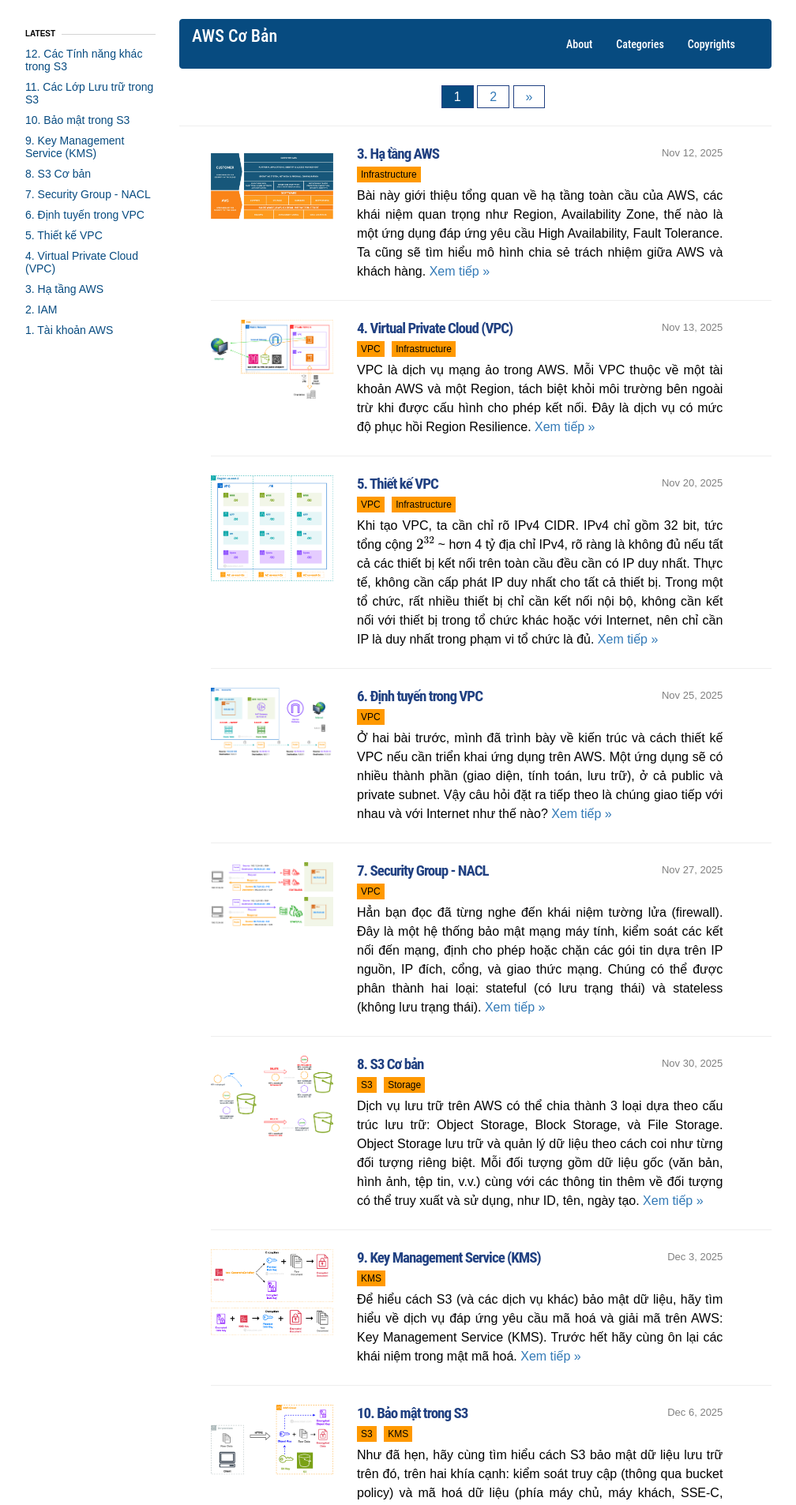
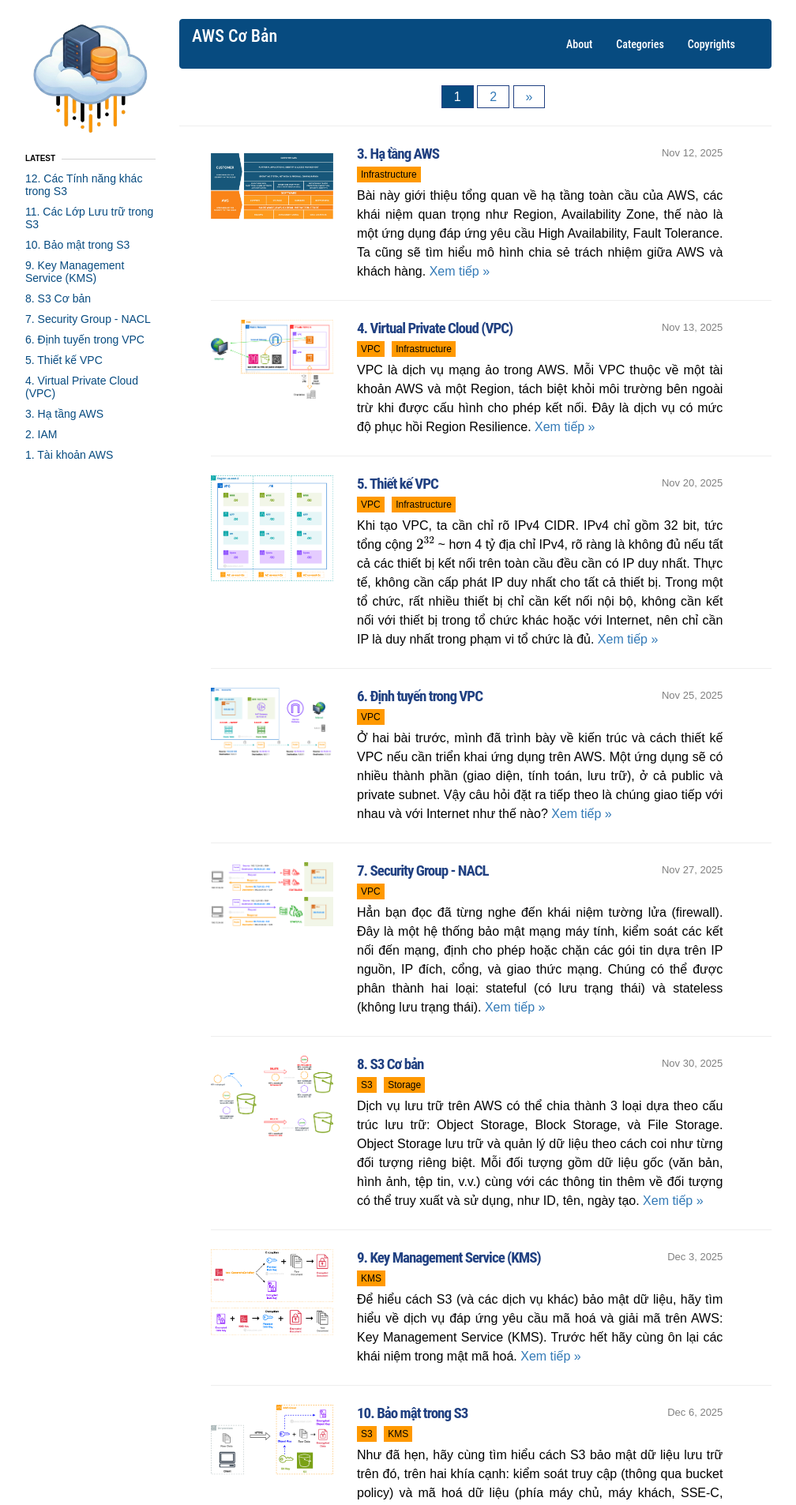
Before and after one commit to awscoban/awscoban.github.io, a Jekyll site: the page built from index.html, in a window 1280 px wide. Shown: the top 1906 px of the page at 79% size, without its empty margins (38-1046 px from the left). Built offline with Jekyll 4.4.1, drawn with Linux system fonts in a browser that asks for light colours; nearby versions of some CDN libraries; formulas are drawn with MathJax 3; the list of posts is cut into pages by our own code; comment, search, counter and statistics services are not loaded.

Commit message:
chore: add logo and favicon

```diff
--- a/_includes/head.html
+++ b/_includes/head.html
@@ -31,9 +31,9 @@
 <title>{{ page.title }}</title>
 <!-- {% include scripts.html %} -->
 
-<link rel="icon" type="image/png" href="https://raw.githubusercontent.com/cuongvng/insert image.png" sizes="32x32">
+<link rel="icon" type="image/png" href="{{ site.baseurl }}/assets/logo.png" sizes="32x32">
 <link rel="canonical" href="{{ site.url }}{{ page.url }}"/>
-<meta name="author" content="Cuong Nguyen " />
+<meta name="author" content="Cuong Nguyen" />
 
 {% if layout.metadata %}
    <meta property="og:title" content="{{ page.title }}" />
--- a/_includes/sidebar.html
+++ b/_includes/sidebar.html
@@ -1,7 +1,7 @@
-<!-- <a   href="{{ site.baseurl }}/">
-            <img width="100%" style="padding-bottom: 3mm;" src="{{ site.baseurl }}/assets/latex/new_logo92.png" /> </a>
+<a   href="{{ site.baseurl }}/">
+  <img width="100%" style="padding-bottom: 3mm;" src="{{ site.baseurl }}/assets/logo.png" /> </a>
 
-          </a> -->
+</a>
 
           <!-- Google search -->
          <!--  <table border="0">
```
Also changed, not shown: assets/logo.png (added).
